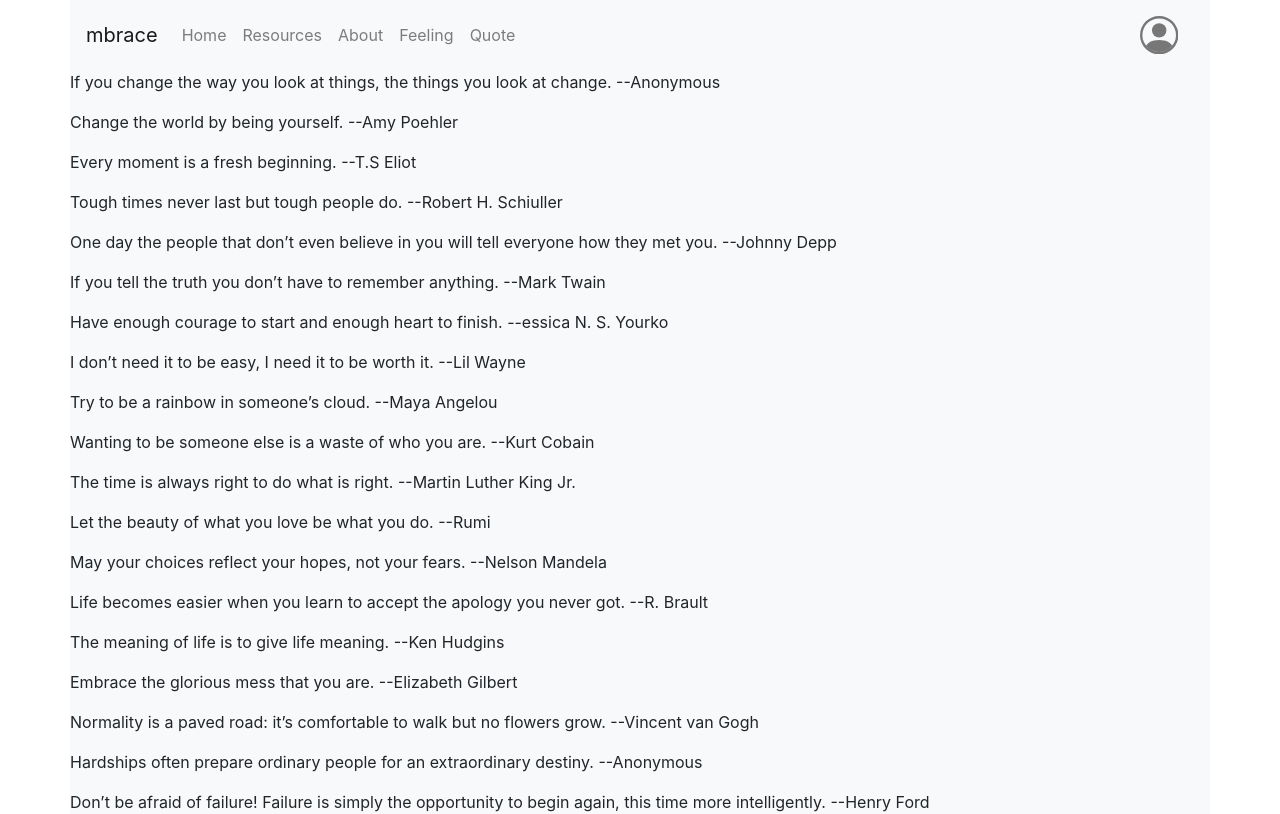
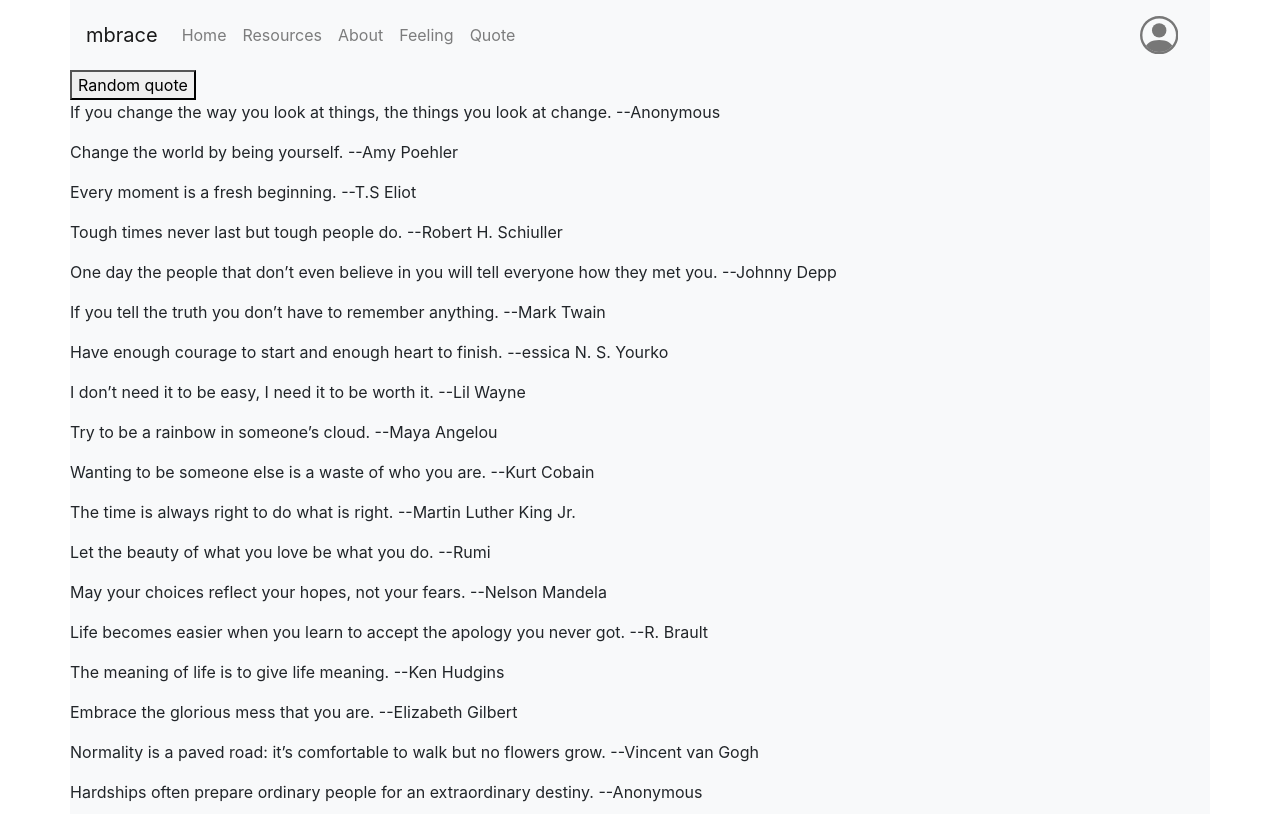
Before and after one commit to jimmygranadino/hackathon, a React (Create React App) app: page /quote in a window 1280 px wide. Shown: the top 814 px of the page. Built offline with nearby package versions, Linux system fonts and the light colour scheme.

Commit message:
Got the random quote generator to work in console.

```diff
--- a/src/pages/Quote.js
+++ b/src/pages/Quote.js
@@ -70,7 +70,7 @@ const Quote = () => {
 
     return (
         <div>
-
+            <button onClick={() => handleClick()}>Random quote</button>
             {mappedQuotes}
         </div>
     )
```
